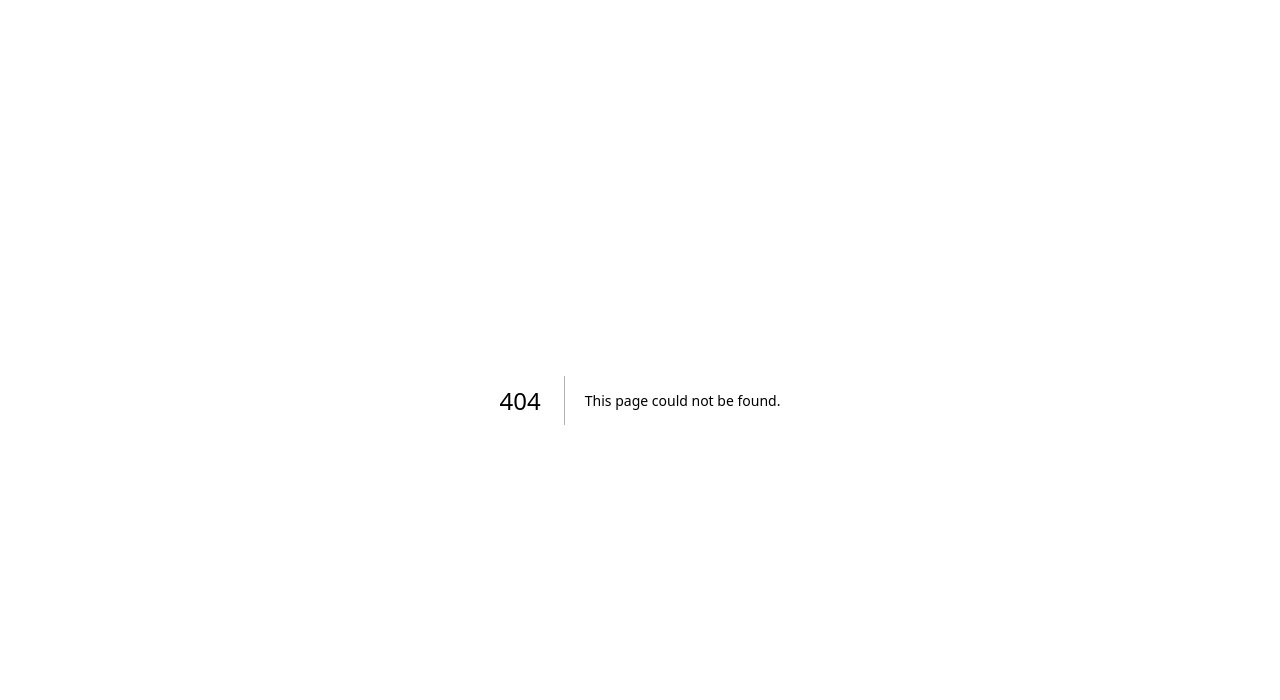
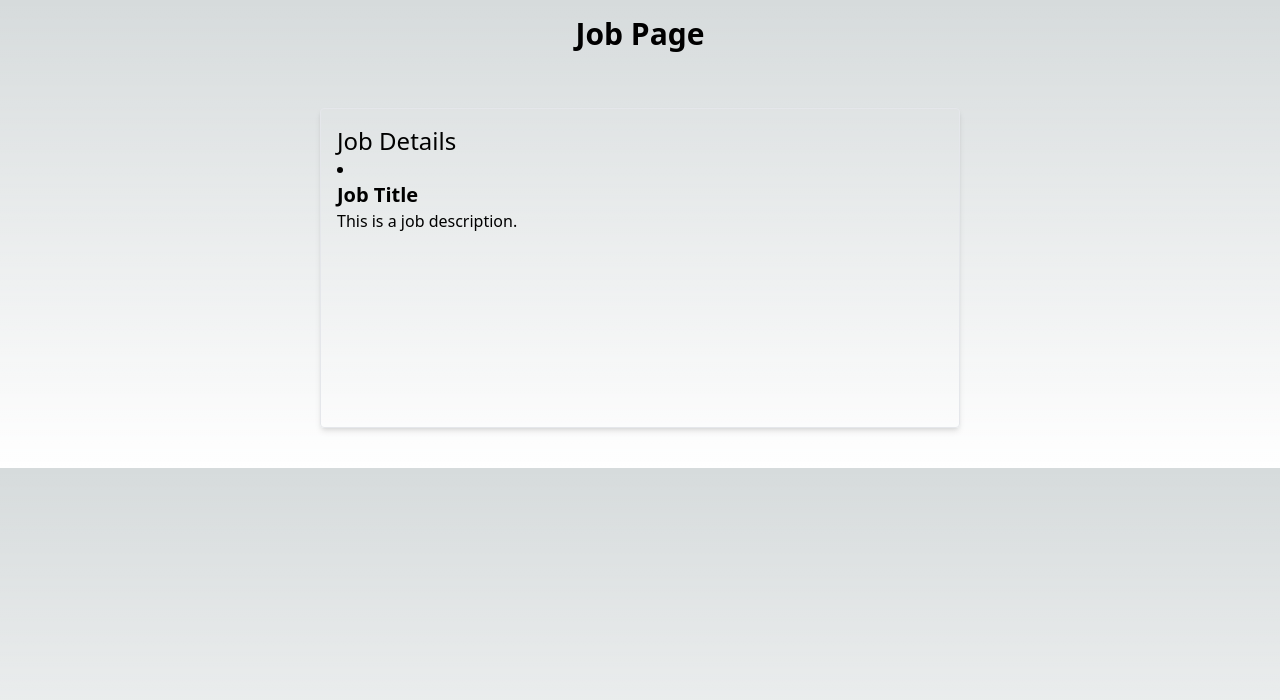
Before and after one commit to lambley/job-search-client, a Next.js app: page /jobs/1 in a window 1280 px wide. Before the commit this address had no page. Shown: the top 700 px of the page. Built offline with nearby package versions, Linux system fonts and the light colour scheme; no server answers.

Commit message:
Add job page component

```diff
--- /dev/null
+++ b/src/pages/jobs/[jobAdzunaId].tsx
@@ -0,0 +1,78 @@
+import React from "react";
+import { useRouter } from "next/router";
+import { GetStaticPaths, GetStaticProps } from "next";
+import { getJob, getAllJobs } from "@lib/api";
+import type { JobDbResponse } from "types/jobSearchApiTypes";
+import { emptyJobsResponse } from "@lib/emptyResponses";
+import { repeatElements } from "@lib/utils/arrayMethods";
+import Card from "@components/job/card";
+
+type JobProps = {
+  job: JobDbResponse;
+};
+
+export default function Job({ job }: JobProps) {
+  const router = useRouter();
+  const { jobAdzunaId } = router.query;
+
+  return (
+    <div>
+      <h1 className="text-3xl font-bold text-center py-4">Job Page</h1>
+      <div className="flex-1 flex justify-center items-center">
+        <div className="w-1/2 p-4 m-10 rounded border shadow-md min-h-[20rem]">
+          <h2 className="text-2xl">Job Details</h2>
+          <Card {...job} />
+        </div>
+      </div>
+    </div>
+  );
+}
+
+export const getStaticPaths: GetStaticPaths = async () => {
+  try {
+    const res = await getAllJobs();
+    const jobs: JobDbResponse[] = res.data.data;
+
+    const paths = jobs.map((job: JobDbResponse) => ({
+      params: { jobAdzunaId: job.adzuna_id.toString() },
+    }));
+
+    return { paths, fallback: false };
+  } catch (error) {
+    console.error("Error fetching blog paths:", error);
+
+    return { paths: [{ params: { jobAdzunaId: "0" } }], fallback: false };
+  }
+};
+
+export const getStaticProps: GetStaticProps<JobProps> = async (
+  context: any
+) => {
+  const jobAdzunaId = context.params?.jobAdzunaId as string;
+
+  try {
+    const res = await getJob(jobAdzunaId);
+    const job = res.data;
+
+    if (job) {
+      return {
+        props: {
+          job,
+        },
+      };
+    } else {
+      return {
+        props: {
+          job: emptyJobsResponse,
+        },
+      };
+    }
+  } catch (error) {
+    console.error(error);
+    return {
+      props: {
+        job: emptyJobsResponse,
+      },
+    };
+  }
+};
```
